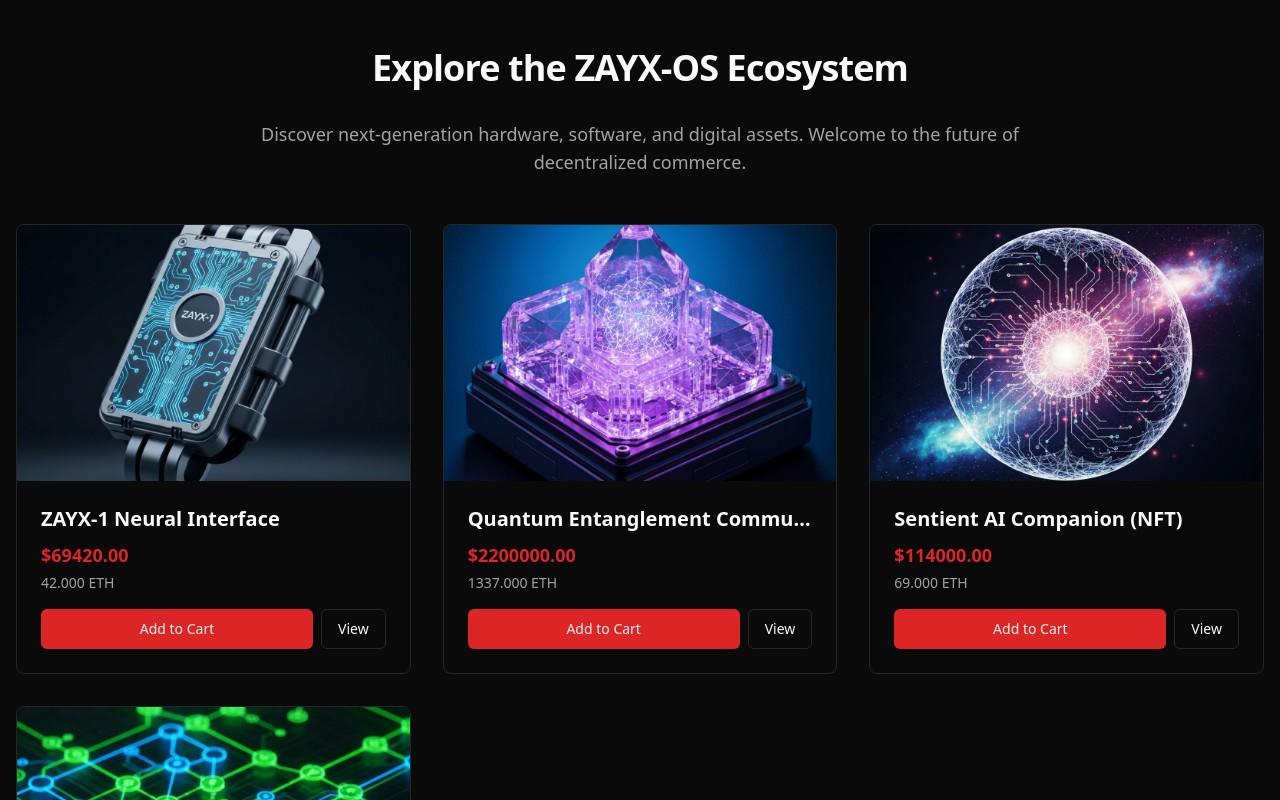
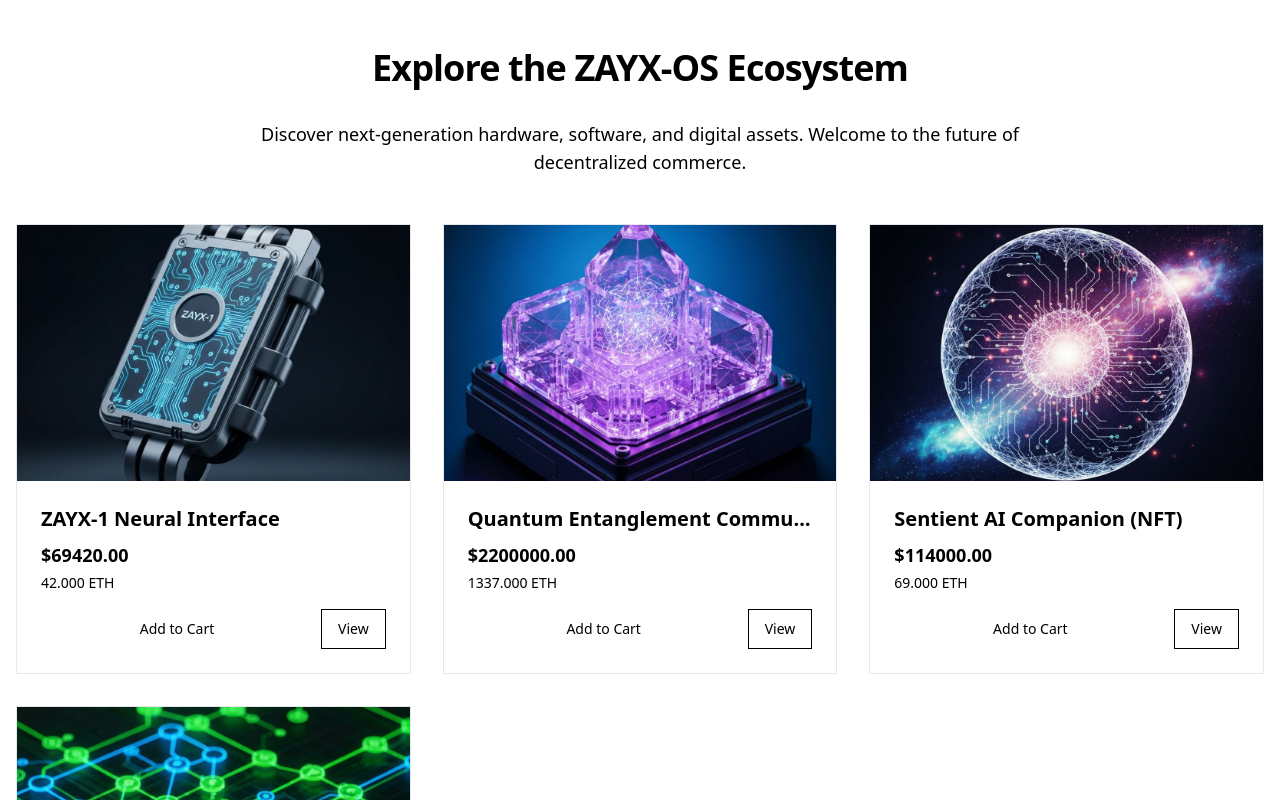
Before and after one commit to mrxhexbyte-crypto/ultimatemaxtoponewebsite, a Next.js app: page / in a window 1280 px wide. Shown: the top 800 px of the page. Built offline with nearby package versions, Linux system fonts and the light colour scheme.

Commit message:
rebuild package.json and create Next.js app structure
Co-authored-by: ahyan <245508226+mrxhexbyte-crypto@users.noreply.github.com>

```diff
--- a/app/globals.css
+++ b/app/globals.css
@@ -2,106 +2,10 @@
 @tailwind components;
 @tailwind utilities;
 
-@layer base {
-  :root {
-    --background: 0 0% 3.9%;
-    --foreground: 0 0% 98%;
-    --card: 0 0% 3.9%;
-    --card-foreground: 0 0% 98%;
-    --popover: 0 0% 3.9%;
-    --popover-foreground: 0 0% 98%;
-    --primary: 0 72.2% 50.6%;
-    --primary-foreground: 0 85.7% 97.3%;
-    --secondary: 0 62.8% 30.6%;
-    --secondary-foreground: 0 0% 98%;
-    --muted: 0 0% 14.9%;
-    --muted-foreground: 0 0% 63.9%;
-    --accent: 0 0% 14.9%;
-    --accent-foreground: 0 0% 98%;
-    --destructive: 0 62.8% 30.6%;
-    --destructive-foreground: 0 0% 98%;
-    --border: 0 0% 14.9%;
-    --input: 0 0% 14.9%;
-    --ring: 0 72.2% 50.6%;
-    --radius: 0.5rem;
-  }
-
-  .dark {
-    --background: 240 10% 3.9%;
-    --foreground: 0 0% 98%;
-    --card: 240 10% 3.9%;
-    --card-foreground: 0 0% 98%;
-    --popover: 240 10% 3.9%;
-    --popover-foreground: 0 0% 98%;
-    --primary: 188 100% 50%;
-    --primary-foreground: 240 10% 3.9%;
-    --secondary: 255 100% 50%;
-    --secondary-foreground: 0 0% 98%;
-    --muted: 240 3.7% 15.9%;
-    --muted-foreground: 240 5% 64.9%;
-    --accent: 279 100% 50%;
-    --accent-foreground: 0 0% 98%;
-    --destructive: 0 84.2% 60.2%;
-    --destructive-foreground: 0 0% 98%;
-    --border: 240 3.7% 15.9%;
-    --input: 240 3.7% 15.9%;
-    --ring: 188 100% 50%;
-  }
+* {
+  @apply transition-colors;
 }
 
-@layer base {
-  * {
-    @apply border-border;
-  }
-  body {
-    @apply bg-background text-foreground;
-  }
+html {
+  scroll-behavior: smooth;
 }
-
-.bg-grid-white\/[0\.05] {
-  background-image: linear-gradient(white 1px, transparent 1px), linear-gradient(to right, white 1px, transparent 1px);
-  background-size: 40px 40px;
-  opacity: 0.05;
-}
-
-@keyframes gradient-x {
-  0%, 100% {
-    background-size: 200% 200%;
-    background-position: left center;
-  }
-  50% {
-    background-size: 200% 200%;
-    background-position: right center;
-  }
-}
-
-.animate-gradient-x {
-  animation: gradient-x 3s ease infinite;
-}
-
-@keyframes blob {
-  0%, 100% {
-    transform: translate(0, 0) scale(1);
-  }
-  25% {
-    transform: translate(20px, -50px) scale(1.1);
-  }
-  50% {
-    transform: translate(-20px, 20px) scale(0.9);
-  }
-  75% {
-    transform: translate(50px, 50px) scale(1.05);
-  }
-}
-
-.animate-blob {
-  animation: blob 7s infinite;
-}
-
-.animation-delay-2000 {
-  animation-delay: 2s;
-}
-
-.animation-delay-4000 {
-  animation-delay: 4s;
-}
```
